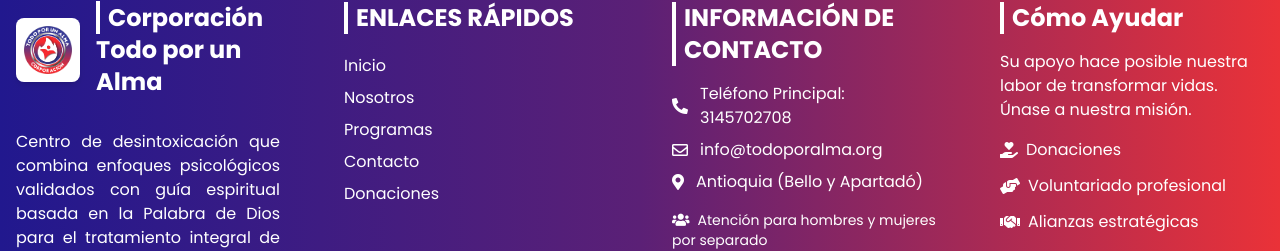
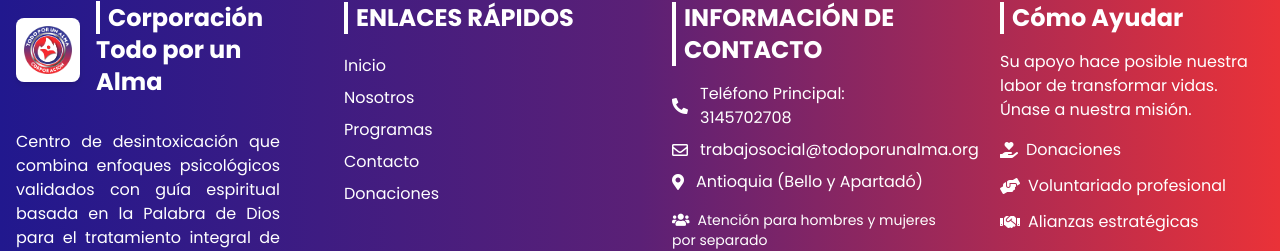
Before and after one commit to idrobodev/corporacion_react, a React (Create React App) app: page /contact in a window 1280 px wide. Shown: the part 2912-3163 px from the top of the page. Built offline with nearby package versions, Linux system fonts and the light colour scheme; no server answers.

Commit message:
fix: update footer email address

```diff
--- a/src/components/layout/Footer.jsx
+++ b/src/components/layout/Footer.jsx
@@ -94,7 +94,7 @@
             </p>
             <p className="py-2 flex items-center">
               <i className="far fa-envelope mr-3"></i>
-              <span>info@todoporalma.org</span>
+              <span>trabajosocial@todoporunalma.org</span>
             </p>
             <p className="flex items-center">
               <i className="fas fa-map-marker-alt mr-3"></i>
```
